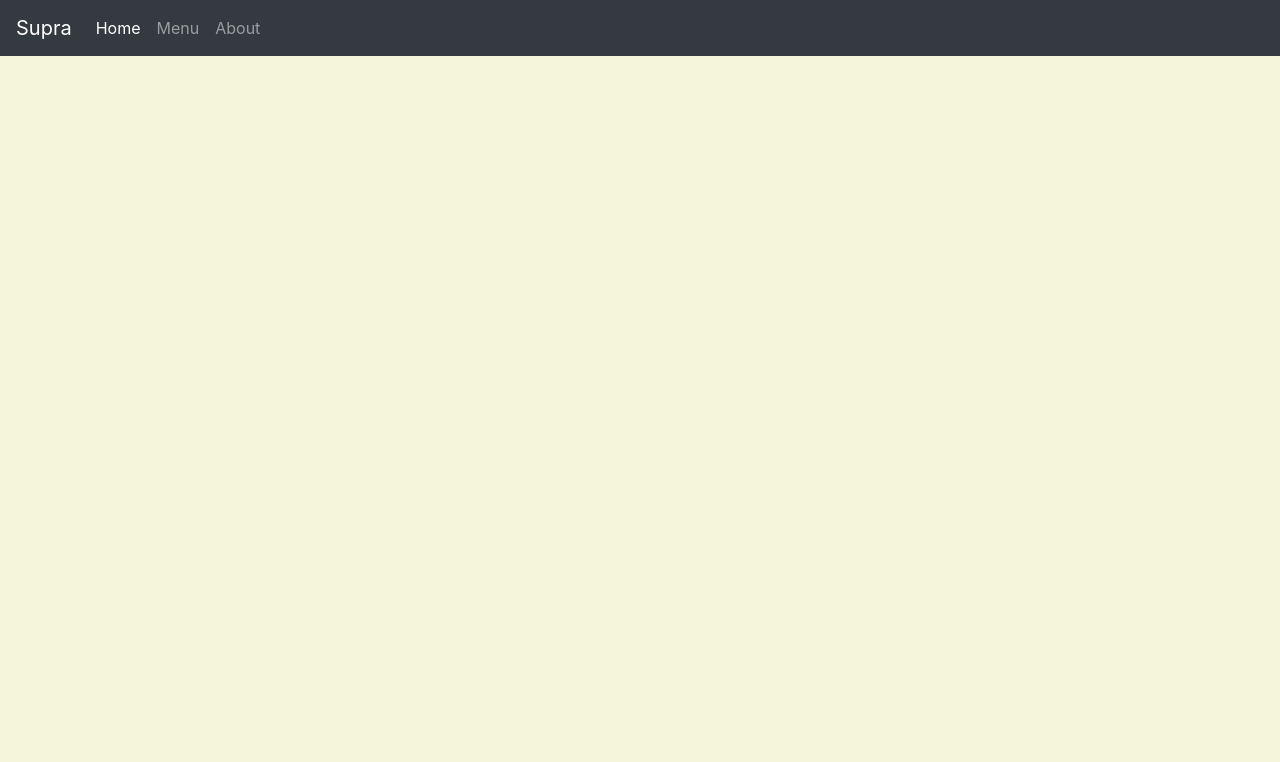
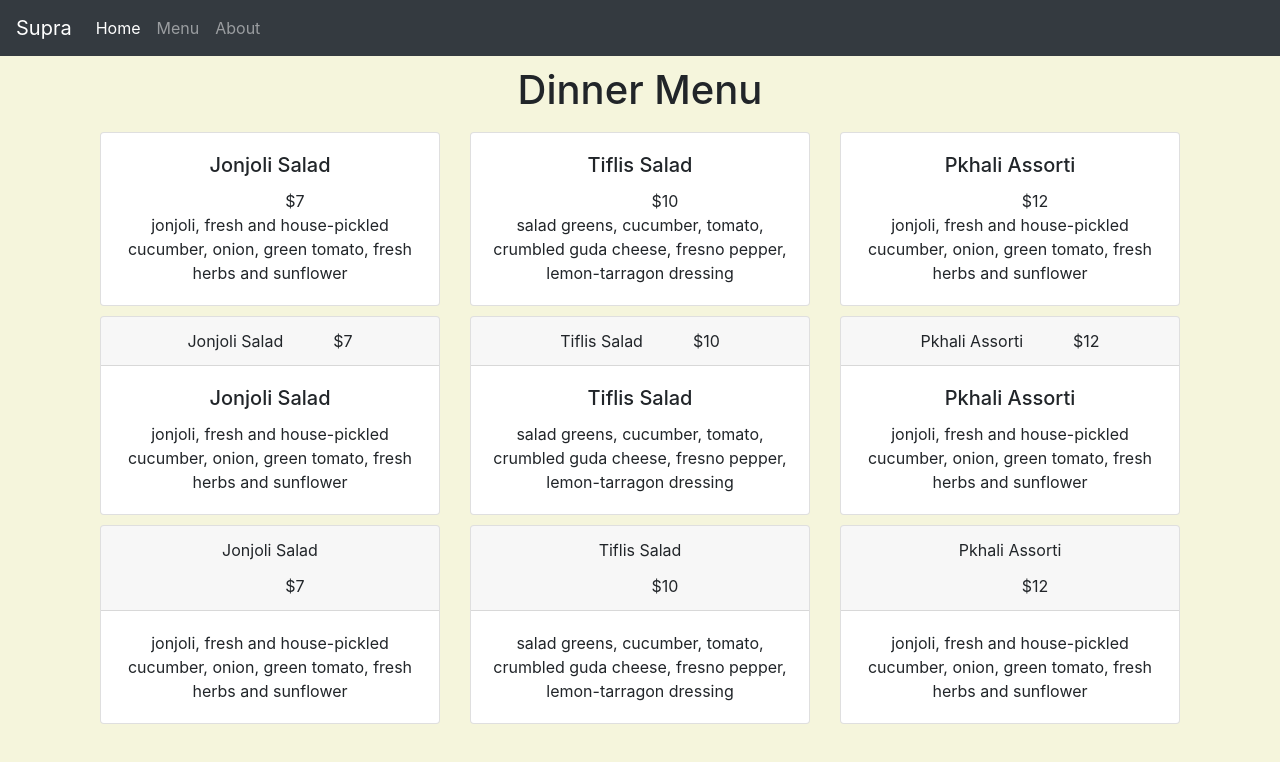
Before and after one commit to ehoversten/menu_layout, a plain HTML site: page index.html in a window 1280 px wide. Drawn offline with nearby package versions, Linux system fonts and the light colour scheme.

Commit message:
trying out a few card base styles

```diff
--- a/index.html
+++ b/index.html
@@ -37,8 +37,110 @@
         <section class="menu-list">
             <div class="container">
                 <div class="row">
+                    <div class="col text-center">
+                        <h1 class="menu-title">Dinner Menu</h1>
+                    </div>
+                </div>
 
+                <!-- First Row Option Style  -->
+                <div class="row">
+                    <div class="col-md-4 box">
+                        <div class="card">
+                            <div class="card-body text-center">
+                                <h5 class="card-title">Jonjoli Salad</h5><span class="item-price">$7</span>
+                                <p class="card-text">jonjoli, fresh and house-pickled cucumber, onion, green tomato, fresh herbs and sunflower</p>
+                            </div>
+                        </div>
+                    </div>
+                    <div class="col-md-4 box">
+                        <div class="card">
+                            <div class="card-body text-center">
+                                <h5 class="card-title">Tiflis Salad</h5><span class="item-price">$10</span>
+                                <p class="card-text">salad greens, cucumber, tomato, crumbled guda cheese, fresno pepper, lemon-tarragon dressing</p>
+                            </div>
+                        </div>
+                    </div>
+                    <div class="col-md-4 box">
+                        <div class="card">
+                            <div class="card-body text-center">
+                                <h5 class="card-title">Pkhali Assorti</h5><span class="item-price">$12</span>
+                                <p class="card-text">jonjoli, fresh and house-pickled cucumber, onion, green tomato, fresh herbs and sunflower</p>
+                            </div>
+                        </div>
+                    </div>
                 </div>
+
+                <!-- Second Row Option Style  -->
+                <div class="row">
+                    <div class="col-md-4 box">
+                        <div class="card text-center">
+                            <div class="card-header">
+                                Jonjoli Salad<span class="item-price text-right">$7</span>
+                            </div>
+                            <div class="card-body">
+                                <h5 class="card-title">Jonjoli Salad</h5>
+                                <p class="card-text">jonjoli, fresh and house-pickled cucumber, onion, green tomato, fresh herbs and sunflower</p>
+                            </div>
+                        </div>
+                    </div>
+                    <div class="col-md-4 box">
+                        <div class="card text-center">
+                            <div class="card-header">
+                                Tiflis Salad<span class="item-price">$10</span>
+                            </div>
+                            <div class="card-body">
+                                <h5 class="card-title">Tiflis Salad</h5>
+                                <p class="card-text">salad greens, cucumber, tomato, crumbled guda cheese, fresno pepper, lemon-tarragon dressing</p>
+                            </div>
+                        </div>
+                    </div>
+                    <div class="col-md-4 box">
+                        <div class="card text-center">
+                            <div class="card-header">
+                                Pkhali Assorti<span class="item-price">$12</span>
+                            </div>
+                            <div class="card-body">
+                                <h5 class="card-title">Pkhali Assorti</h5>
+                                <p class="card-text">jonjoli, fresh and house-pickled cucumber, onion, green tomato, fresh herbs and sunflower</p>
+                            </div>
+                        </div>
+                    </div>
+                </div>
+
+                <!-- Third Row Option Style  -->
+                <div class="row">
+                    <div class="col-md-4 box">
+                        <div class="card text-center">
+                            <div class="card-header">
+                                <p class="card-title">Jonjoli Salad</p><span class="item-price">$7</span>
+                            </div>
+                            <div class="card-body">
+                                <p class="card-text">jonjoli, fresh and house-pickled cucumber, onion, green tomato, fresh herbs and sunflower</p>
+                            </div>
+                        </div>
+                    </div>
+                    <div class="col-md-4 box">
+                        <div class="card text-center">
+                            <div class="card-header"><p class="card-title">Tiflis Salad</p><span class="item-price">$10</span>
+                            </div>
+                            <div class="card-body">
+                                <p class="card-text">salad greens, cucumber, tomato, crumbled guda cheese, fresno pepper, lemon-tarragon dressing</p>
+                            </div>
+                        </div>
+                    </div>
+                    <div class="col-md-4 box">
+                        <div class="card text-center">
+                            <div class="card-header">
+                                <p class="card-title">Pkhali Assorti</p><span class="item-price">$12</span>
+                            </div>
+                            <div class="card-body">
+                                <p class="card-text">jonjoli, fresh and house-pickled cucumber, onion, green tomato, fresh herbs and sunflower</p>
+                            </div>
+                        </div>
+                    </div>
+                </div>
+
+
             </div>
         </section>
     </div>
--- a/styles.css
+++ b/styles.css
@@ -1,3 +1,20 @@
 body {
     background-color: beige;
 }
+
+
+.box {
+    /* border: 1px solid black; */
+}
+
+.row {
+    margin: 10px 0px;
+}
+
+.item-price {
+    margin-left: 50px;
+}
+
+p > .card-title {
+    display: inline;
+}
```
